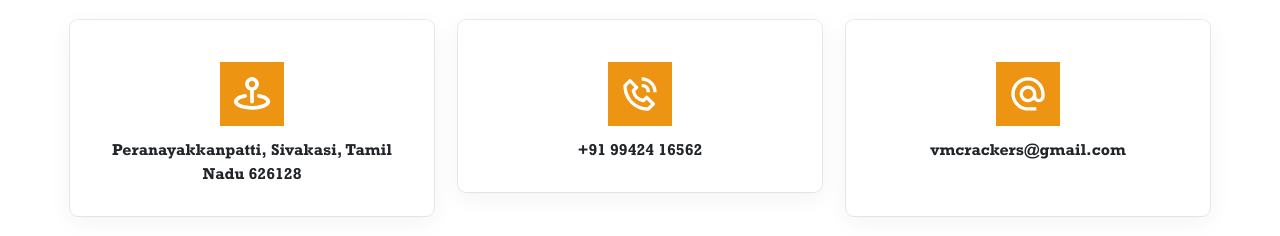
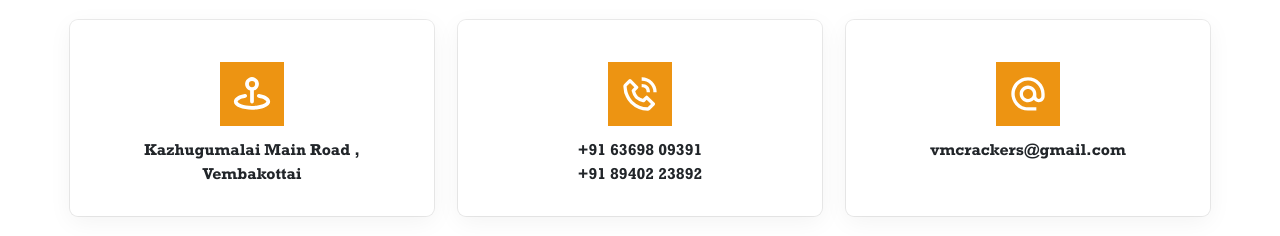
Before and after one commit to sivalingam143/vmcrackers25, a React (Create React App) app: page /contactus in a window 1280 px wide. Shown: the part 920-1156 px from the top of the page. Built offline with nearby package versions, Linux system fonts and the light colour scheme; what @react-pdf/renderer would draw is missing.

Commit message:
`Update contact information in ContactUs.js page`

```diff
--- a/src/pages/ContactUs.js
+++ b/src/pages/ContactUs.js
@@ -34,10 +34,7 @@ const ContactUs = () => {
               <div className="box-icon">
                 <PiMapPinSimpleAreaBold size={40} color={"#000"} />
               </div>
-              <div className="bold">
-                {" "}
-                Peranayakkanpatti, Sivakasi, Tamil Nadu 626128
-              </div>
+              <div className="bold"> Kazhugumalai Main Road , Vembakottai</div>
             </div>
           </Col>
           <Col lg="4" className="py-3">
@@ -46,7 +43,8 @@ const ContactUs = () => {
                 <BiPhoneCall size={40} color={"#000"} />
               </div>
               <div>
-                <li className="bold">+91 99424 16562</li>
+                <li className="bold">+91 63698 09391</li>
+                <li className="bold">+91 89402 23892</li>
               </div>
             </div>
           </Col>
@@ -64,7 +62,7 @@ const ContactUs = () => {
           <Col lg="12" md="12" xs="12" className="py-5">
             <>
               <iframe
-                src="https://www.google.com/maps/embed?pb=!1m14!1m8!1m3!1d7872.414113087703!2d77.781204!3d9.40322!3m2!1i1024!2i768!4f13.1!3m3!1m2!1s0x3b06c906a5ce2bd9%3A0x67ae173b9ac751a4!2sGuru%20Bhagavan%20Crackers!5e0!3m2!1sen!2sin!4v1753528414115!5m2!1sen!2sin"
+                src="https://www.google.com/maps/embed?pb=!1m14!1m8!1m3!1d478969.35900381405!2d77.779692!3d9.35675!3m2!1i1024!2i768!4f13.1!3m3!1m2!1s0x3b06c90047862b7b%3A0x5f09cace9a24852b!2sVM%20Crackers!5e1!3m2!1sen!2sin!4v1758265730162!5m2!1sen!2sin"
                 width="100%"
                 height="600"
                 style={{ border: 0 }}
```
